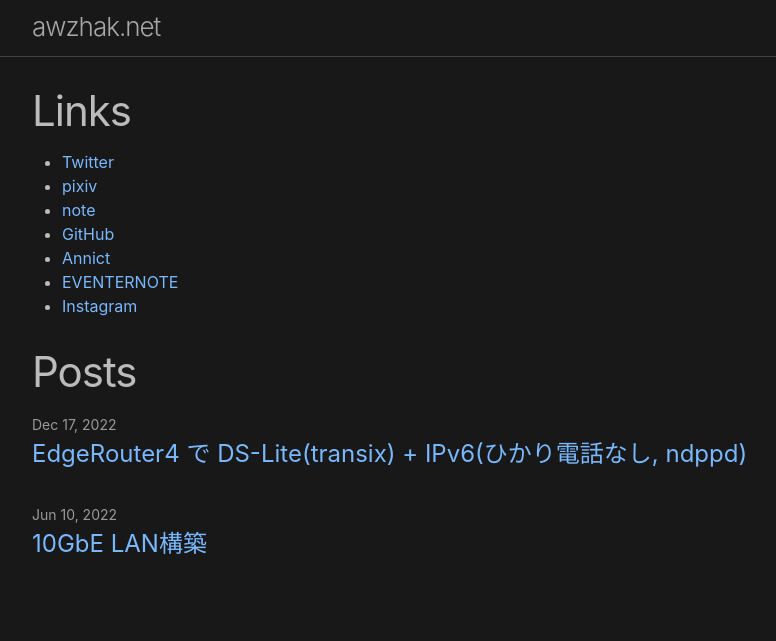
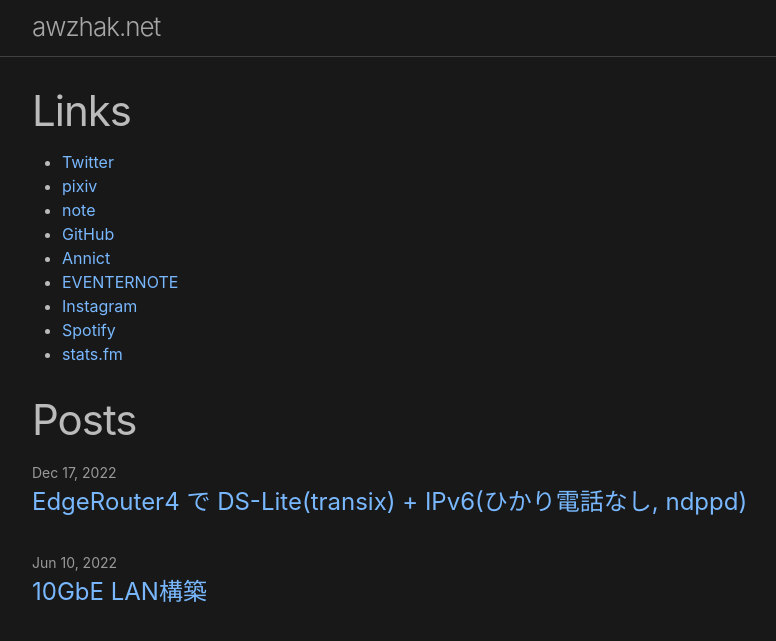
Before and after one commit to awzhak/awzhak.net, a Jekyll site: the page built from index.md, in a window 1280 px wide. Shown: the top 641 px of the page, without its empty margins (238-1014 px from the left). Built offline with Jekyll 4.4.1, drawn with Linux system fonts in a browser that asks for light colours.

Commit message:
add Spotify, stats.fm link

```diff
--- a/_layouts/home.html
+++ b/_layouts/home.html
@@ -26,6 +26,8 @@ layout: default
       <li><a href="https://annict.com/@awzhak/watching">Annict</a></li>
       <li><a href="https://www.eventernote.com/users/awzhak">EVENTERNOTE</a></li>
       <li><a href="https://www.instagram.com/awzhak">Instagram</a></li>
+      <li><a href="https://open.spotify.com/user/doxx4ok3lsrs3wcj6rbkvwokj">Spotify</a></li>
+      <li><a href="https://stats.fm/awzhak">stats.fm</a></li>
     </ul>
   </div>
 
```
